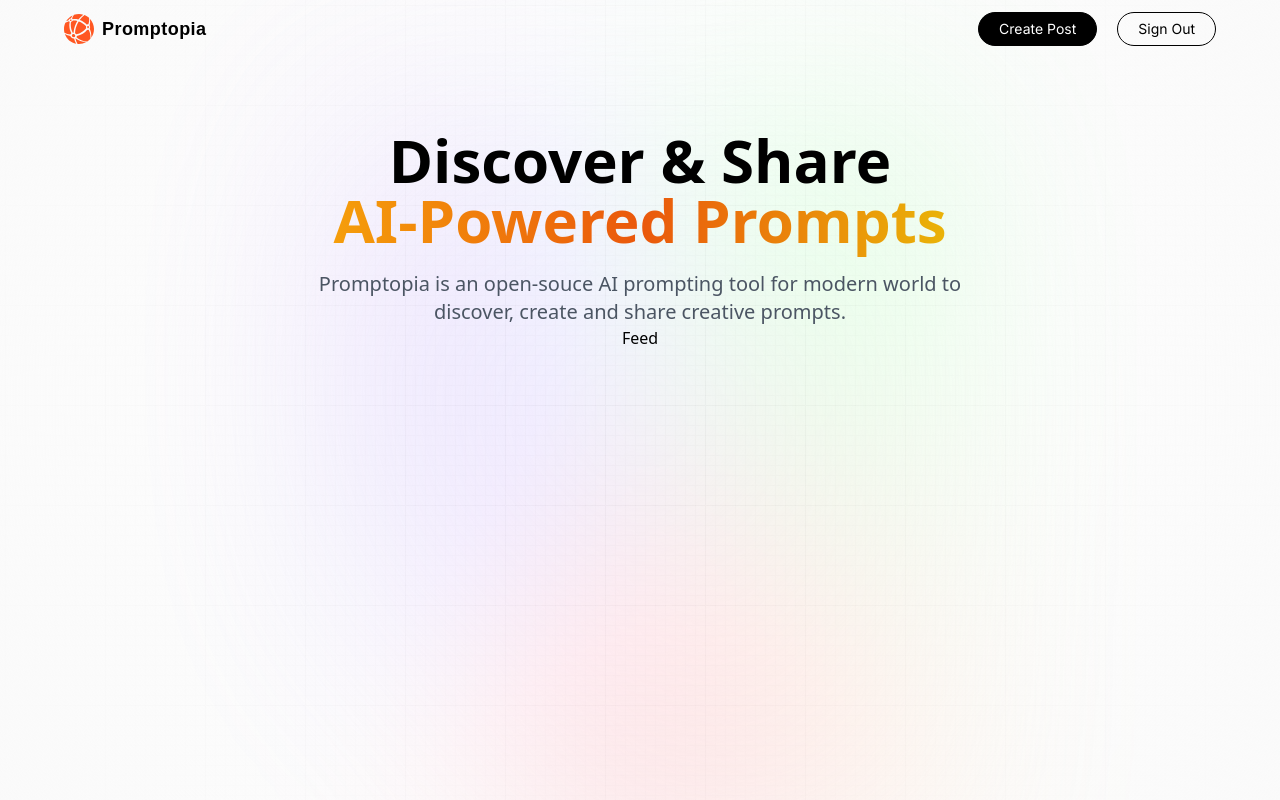
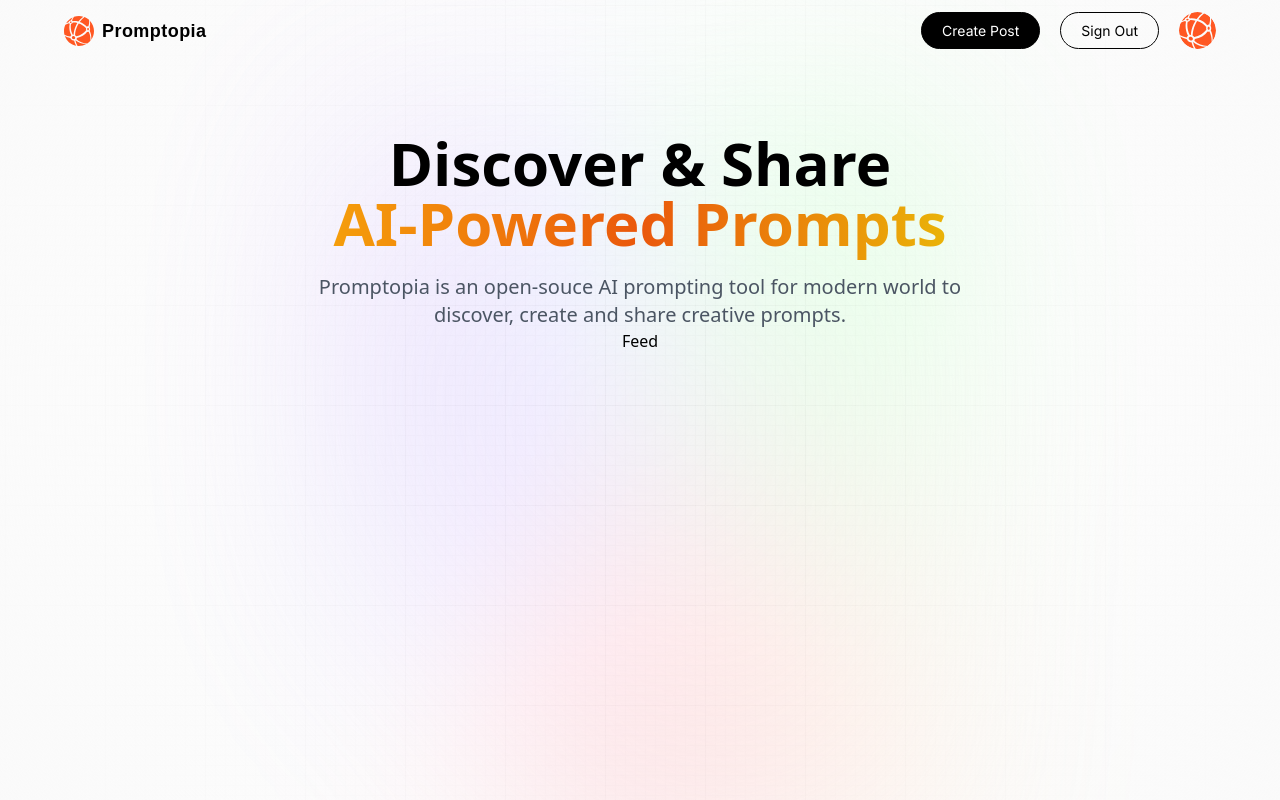
Before and after one commit to Abaid77/promptopia, a Next.js app: page / in a window 1280 px wide. Built offline with nearby package versions, Linux system fonts and the light colour scheme.

Commit message:
add profile pic holder

```diff
--- a/components/Nav.jsx
+++ b/components/Nav.jsx
@@ -6,6 +6,9 @@
 
 const Nav = () => {
   const isUserLoggedIn = true;
+
+  const [providers, setProviders] = useState(null);
+
   return (
     <nav className="flex-between w-full mb-16 pt-3">
       <Link href="/" className="flex gap-2 flex-center">
@@ -28,6 +31,15 @@
             <button type="button" onClick={signOut} className="outline_btn">
               Sign Out
             </button>
+            <Link href="/profile">
+              <Image
+                src="/assets/images/logo.svg"
+                width={37}
+                height={37}
+                className="rounded-full"
+                alt="profile"
+              />
+            </Link>
           </div>
         ) : (
           <></>
```
